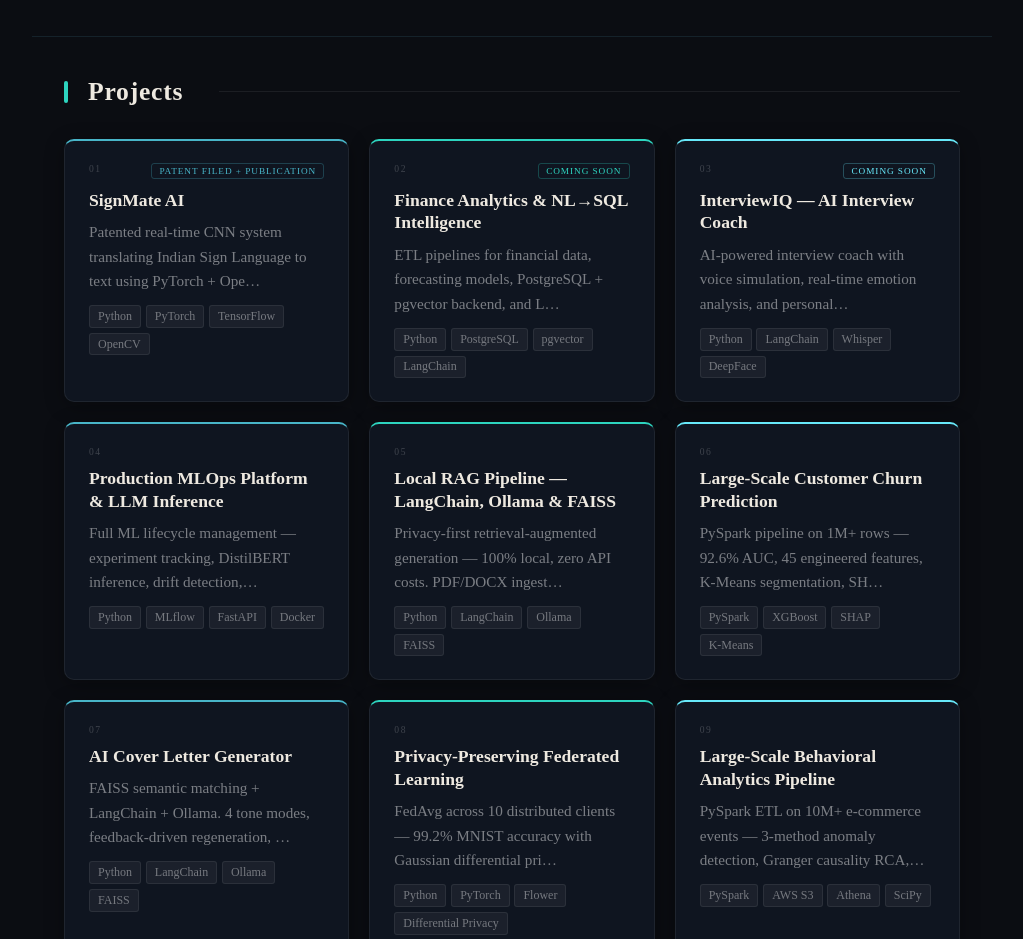
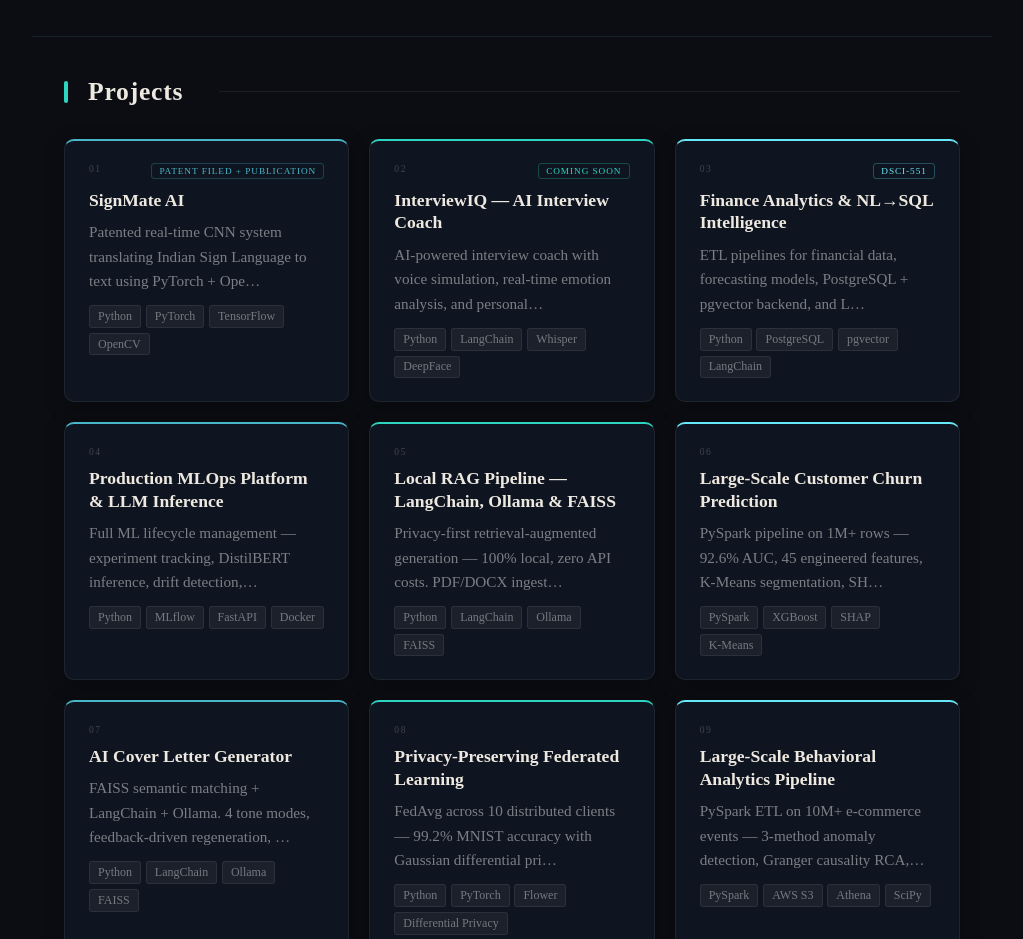
Before and after one commit to Manasavijr/portfolio, a React (Vite) app: page / in a window 1280 px wide. Shown: the part 3260-4199 px from the top of the page, without its empty margins (128-1151 px from the left). Built offline with nearby package versions, Linux system fonts and the light colour scheme; a web font is replaced by a local one.

Commit message:
update gitlink

```diff
--- a/src/ManasaPortfolio.jsx
+++ b/src/ManasaPortfolio.jsx
@@ -74,19 +74,20 @@
       stack:["Python","PyTorch","TensorFlow","OpenCV","CNNs"],
       impact:"Patent filed with IP India · Published under IP India Website · Real-time inference on custom-labeled dataset.",
     },
-     {
-      title:"Finance Analytics & NL→SQL Intelligence",
-      badge:"Coming Soon",
-      summary:"ETL pipelines for financial data, forecasting models, PostgreSQL + pgvector backend, and LangChain-powered plain-English SQL queries.",
-      stack:["Python","PostgreSQL","pgvector","LangChain","SQL","Pandas","FastAPI"],
-      impact:"Non-technical users query financial data in plain English · variance and forecasting models surface actionable insights.",
-    },
-     {
+    {
       title:"InterviewIQ — AI Interview Coach",
       badge:"Coming Soon",
       summary:"AI-powered interview coach with voice simulation, real-time emotion analysis, and personalized learning paths. Multi-modal pipeline — voice, vision, and text.",
       stack:["Python","LangChain","Whisper","DeepFace","FastAPI","Next.js","Ollama"],
       impact:"Full mock interview simulation · emotion + confidence analysis · week-by-week learning roadmap generated by AI agent.",
+    },
+    {
+      title:"Finance Analytics & NL→SQL Intelligence",
+      badge:"DSCI-551",
+      summary:"ETL pipelines for financial data, forecasting models, PostgreSQL + pgvector backend, and LangChain-powered plain-English SQL queries.",
+      stack:["Python","PostgreSQL","pgvector","LangChain","SQL","Pandas","FastAPI"],
+      impact:"Non-technical users query financial data in plain English · variance and forecasting models surface actionable insights.",
+      github:"https://github.com/Manasavijr/financeos"
     },
     {
       title:"Production MLOps Platform & LLM Inference",
```
